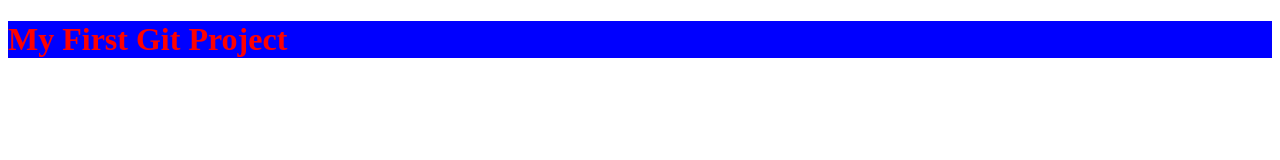
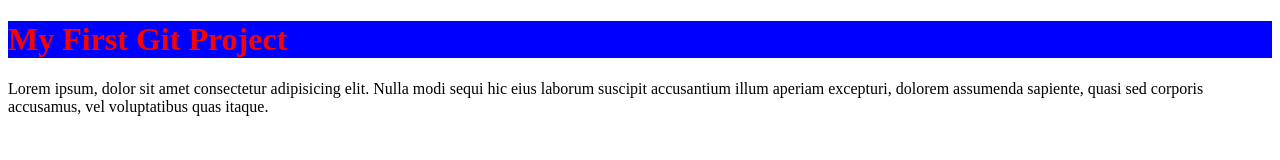
Before and after one commit to abinsh3130/myfirsthtmlproject, a plain HTML site: page index.html in a window 1280 px wide. Drawn offline with Linux system fonts and the light colour scheme.

Commit message:
Update index.html

```diff
--- a/index.html
+++ b/index.html
@@ -10,6 +10,7 @@
 <body>
 
 <h1>My First Git Project</h1>
+<p>Lorem ipsum, dolor sit amet consectetur adipisicing elit. Nulla modi sequi hic eius laborum suscipit accusantium illum aperiam excepturi, dolorem assumenda sapiente, quasi sed corporis accusamus, vel voluptatibus quas itaque.</p>
 
 </body>
 
```
